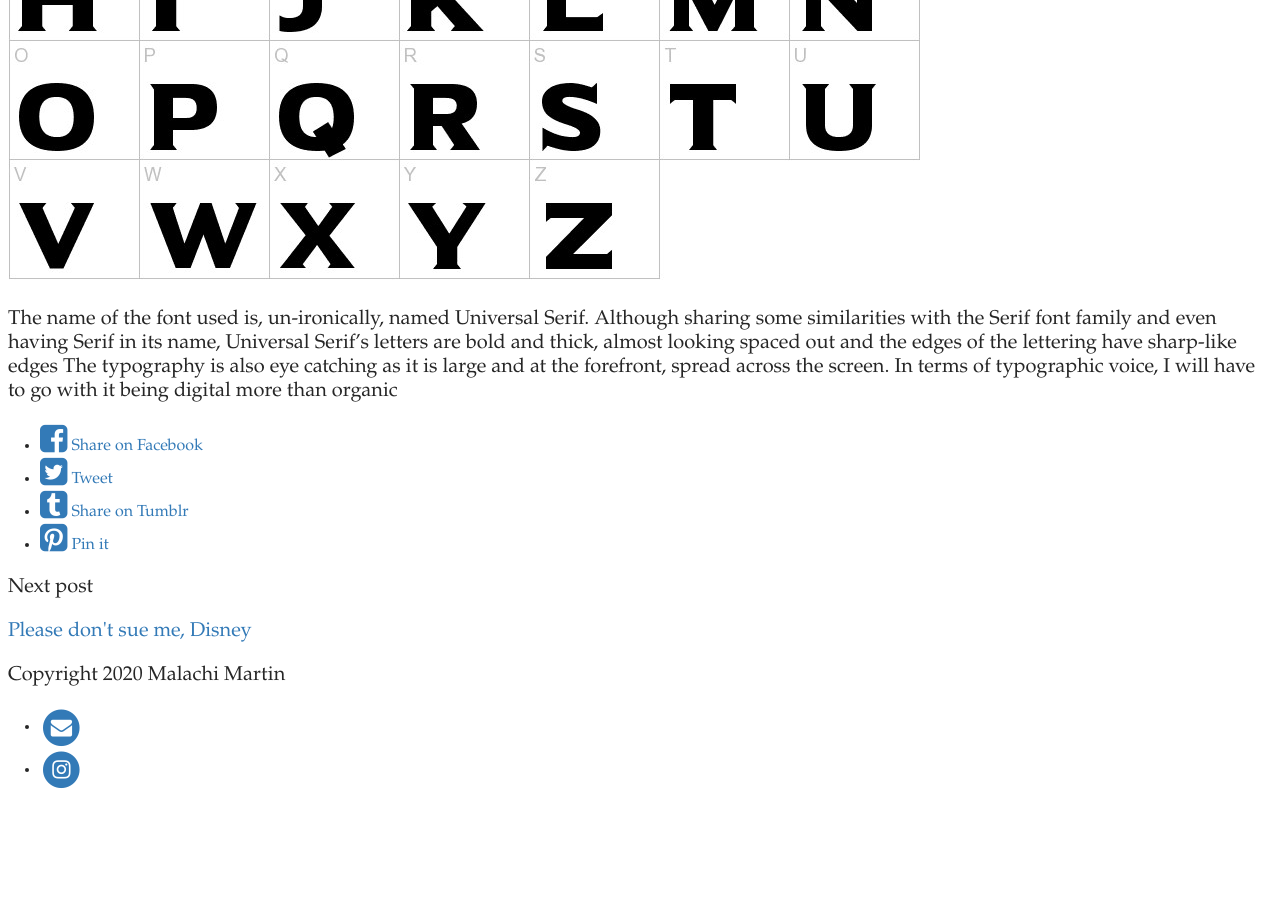
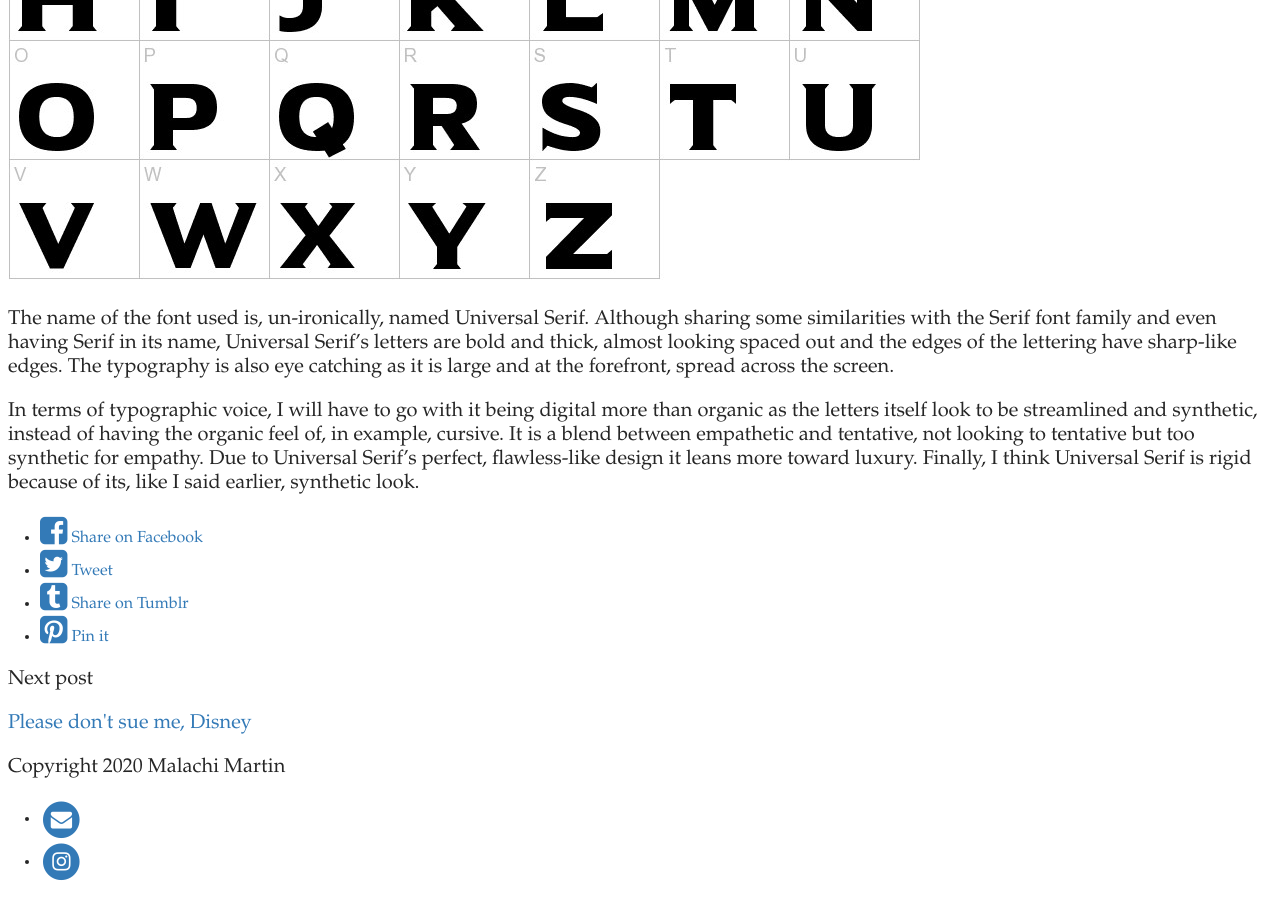
Before and after one commit to Afro1999/Typography, a Jekyll site: the page built from _posts/2020-10-05-universal-staying-universal.md, in a window 1280 px wide and 900 px high, scrolled down 2607 px. Built offline with Jekyll 4.4.1, drawn with Linux system fonts in a browser that asks for light colours; some web fonts are replaced; before the commit the page ends 3415 px from its top, so only the background shows below that.

Commit message:
Update Post “2020-10-05-universal-staying-universal”

```diff
--- a/_posts/2020-10-05-universal-staying-universal.md
+++ b/_posts/2020-10-05-universal-staying-universal.md
@@ -25,4 +25,6 @@ The most recent logo bears much of the same feel that the first Universal logo h
 
 ![](../uploads/d5b1bdae7e67eb5bbae32a1dde9b4353.jpg)
 
-The name of the font used is, un-ironically, named Universal Serif. Although sharing some similarities with the Serif font family and even having Serif in its name, Universal Serif's letters are bold and thick, almost looking spaced out and the edges of the lettering have sharp-like edges The typography is also eye catching as it is large and at the forefront, spread across the screen. In terms of typographic voice, I will have to go with it being digital more than organic
+The name of the font used is, un-ironically, named Universal Serif. Although sharing some similarities with the Serif font family and even having Serif in its name, Universal Serif's letters are bold and thick, almost looking spaced out and the edges of the lettering have sharp-like edges. The typography is also eye catching as it is large and at the forefront, spread across the screen.
+
+In terms of typographic voice, I will have to go with it being digital more than organic as the letters itself look to be streamlined and synthetic, instead of having the organic feel of, in example, cursive. It is a blend between empathetic and tentative, not looking to tentative but too synthetic for empathy. Due to Universal Serif's perfect, flawless-like design it leans more toward luxury. Finally, I think Universal Serif is rigid because of its, like I said earlier, synthetic look.
```
